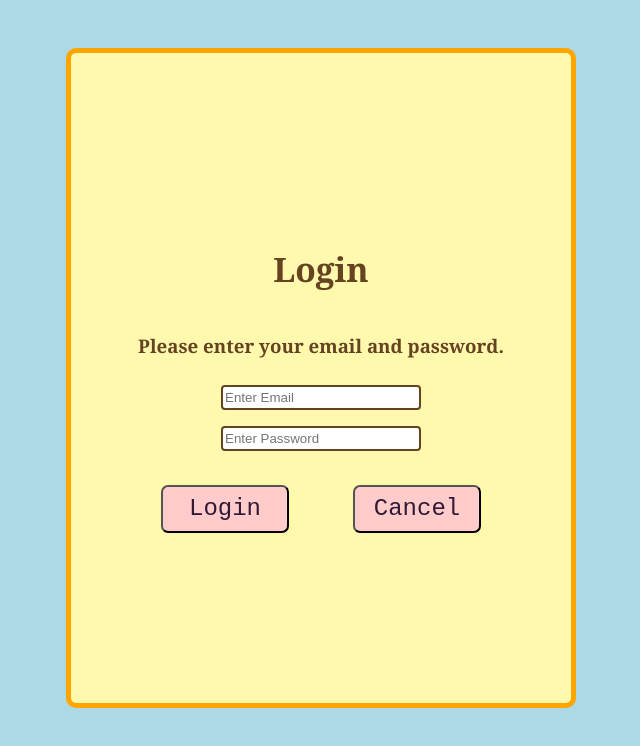
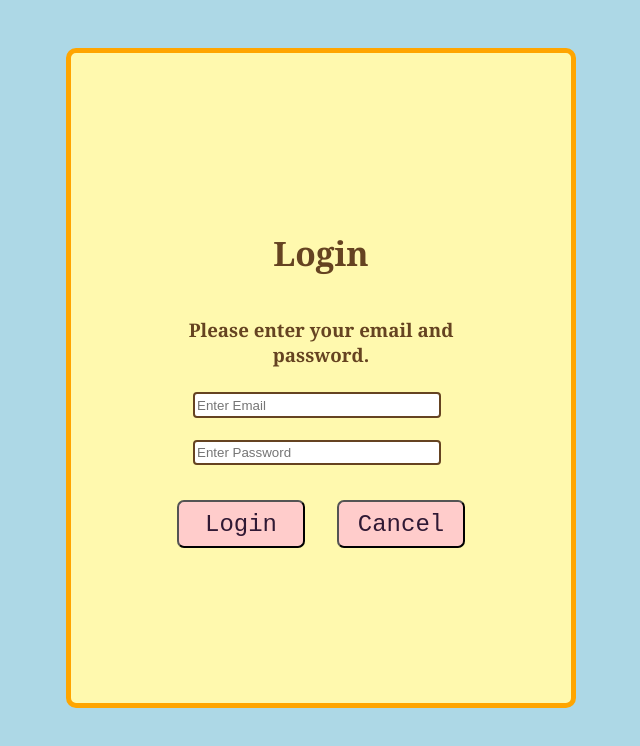
Before and after one commit to isaacwilhite/table-3-phase-4-project, a React (Create React App) app in the folder client/: page /login in a window 1280 px wide. Shown: the top 746 px of the page, without its empty margins (319-959 px from the left). Built offline with nearby package versions, Linux system fonts and the light colour scheme.

Commit message:
css tweaks

```diff
--- a/client/src/components/Login.js
+++ b/client/src/components/Login.js
@@ -1,54 +1,56 @@
 import { useNavigate } from 'react-router-dom';
 import { useState } from 'react';
+import { useFormik } from "formik";
+import * as yup from "yup";
 
 const Login = () => {
   const navigate = useNavigate()
 
-  const [email, setEmail] = useState('')
-  const [pass, setPass] = useState('')
+  // const [email, setEmail] = useState('')
+  // const [pass, setPass] = useState('')
 
-  const handleChange = (e) => {
-    if (e.target.id == 'email_input') {
-      setEmail(e.target.value)
-      console.log(email)
-    } else if (e.target.id == 'pass_input') {
-      setPass(e.target.value)
-      console.log(pass)
-    }
-  }
+  const formSchema = yup.object().shape({
+    email: yup.string().email('Invalid email').required("Please enter an email."),
+    password: yup.string().required("Please enter a password.").min(5)
+  })
 
-  const handleLogin = () => {
-    const data = {
-      "email": email,
-      "password": pass
-    }
-    fetch(`/login`, {
+  const formik = useFormik({
+    initialValues: {
+      email: '',
+      password: ''
+    },
+    validationSchema: formSchema,
+    onSubmit: (values) => {
+      fetch('/login', {
         method: 'POST',
         headers: {
-        'Content-Type': 'application/json'
+          "Content-Type": "application/json",
         },
-      body: JSON.stringify(data)
+        body: JSON.stringify(values, null, 2),
       })
       .then((res) => {
-      if (res.ok) {
+        if (res.status == 200) {
           localStorage.setItem('user_active', 'true')
           navigate('/userhome')
         } else {
-        alert('Invalid user credentials.')
+          alert('Invalid login data.')
         }
       })
     }
+  })
 
   return (
     <div className='modal'>
+      <form onSubmit={formik.handleSubmit} id='formikLogin'>
         <h1 className='modaltitle'>Login</h1>
         <h3 className='modaltag'>Please enter your email and password.</h3>
-      <input id='email_input' className='loginInput' type='text' onChange={handleChange}placeholder="Enter Email"></input>
-      <input id='pass_input' className='loginInput' type='password' onChange={handleChange}placeholder="Enter Password"></input>
-      <div>
-        <button className='modalbutton' onClick={handleLogin}>Login</button>
+        <input id='email' className='loginInput' type='text' onChange={formik.handleChange} value={formik.values.email} placeholder="Enter Email"></input>
+        <input id='password' className='loginInput' type='password' onChange={formik.handleChange} value={formik.values.password} placeholder="Enter Password"></input>
+        <div id='loginButtons'>
+          <button className='modalbutton' type='submit'>Login</button>
           <button className='modalbutton' onClick={() => navigate('/')}>Cancel</button>
       </div>
+      </form>
     </div>
   )
 }
--- a/client/src/index.css
+++ b/client/src/index.css
@@ -16,6 +16,14 @@ body {
   border-radius: 10px;
 }
 
+#formikLogin {
+  display: flex;
+  flex-direction: column;
+  align-items: center;
+  justify-content: center;
+  width: 300px;
+}
+
 .modaltitle {
   font-family: Georgia, 'Times New Roman', Times, serif;
   color: #654321;
@@ -25,6 +33,14 @@ body {
 .modaltag {
   font-family: Georgia, 'Times New Roman', Times, serif;
   color: #654321;
+  text-align: center;
+}
+
+div#loginButtons {
+  display: flex;
+  flex-direction: row;
+  gap: 2rem;
+  margin-top: 1.2rem;
 }
 
 .modalbutton {
@@ -35,9 +51,6 @@ body {
   height: 3rem;
   width: 8rem;
   border-radius: 7px;
-  margin-top: 1.6rem;
-  margin-left: 2rem;
-  margin-right: 2rem;
 }
 
 .modalbutton:hover {
```
Also changed, not shown: client/src/components/MeetUsers.js (+0 -32 lines). Lines whose indentation alone changed are shown as unchanged.
